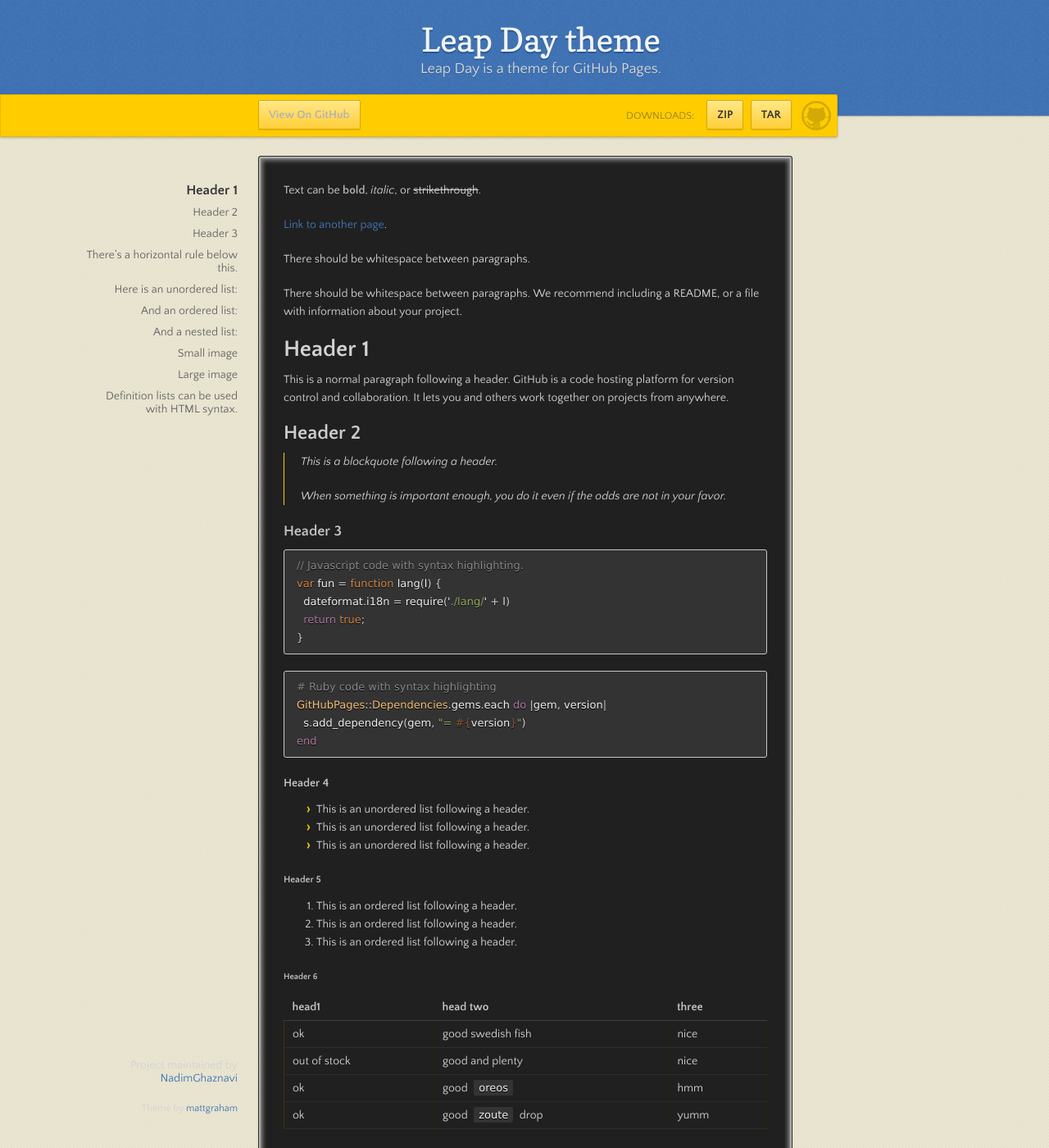
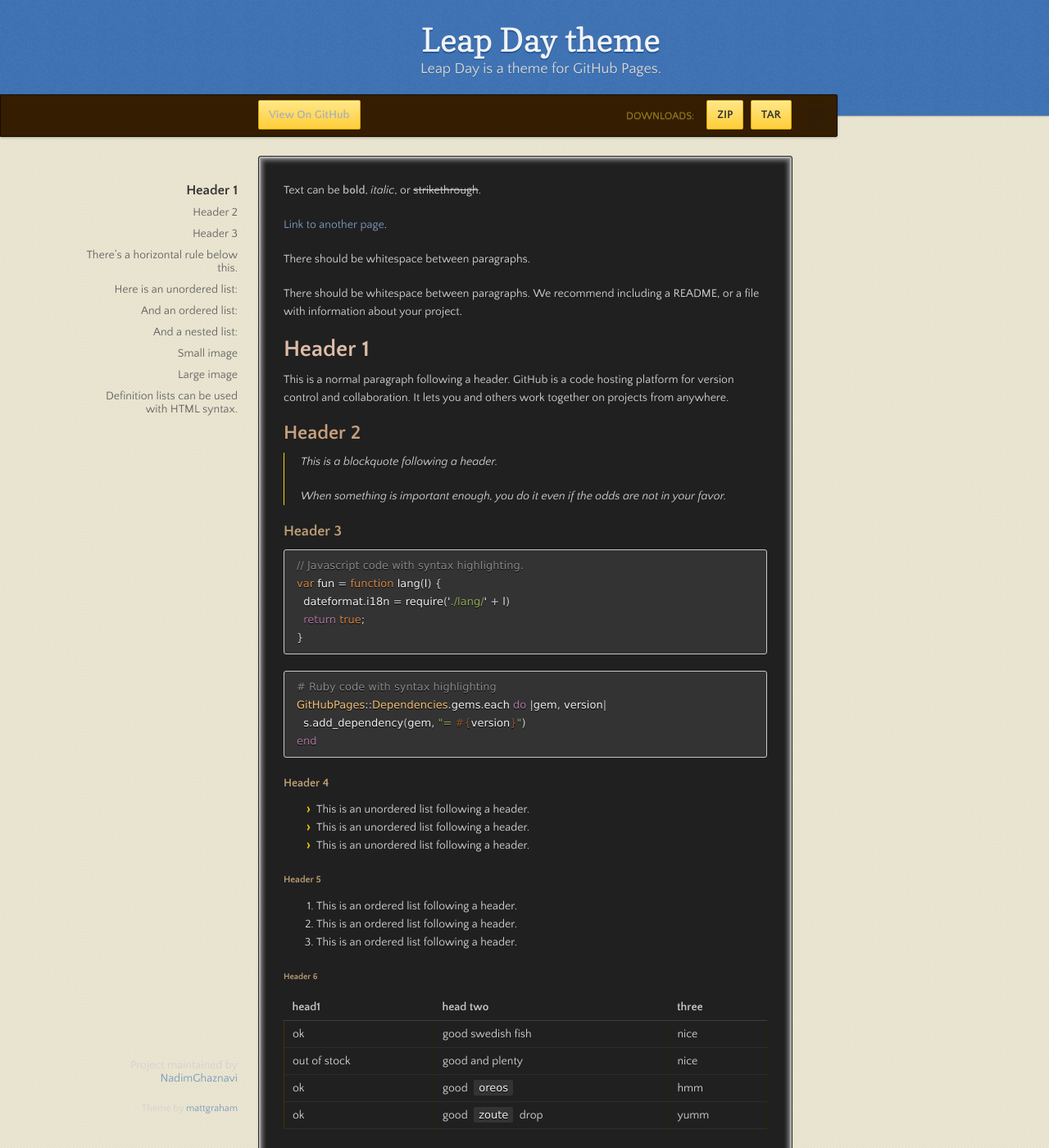
Before and after one commit to NadimGhaznavi/minimax, a Jekyll site: the page built from index.md, in a window 1280 px wide and 1400 px high. Shown: the whole window at 82% size. Built offline with Jekyll 4.4.1, drawn with Linux system fonts in a browser that asks for light colours.

Commit message:
Updated colors

```diff
--- a/_sass/jekyll-theme-leap-day.scss
+++ b/_sass/jekyll-theme-leap-day.scss
@@ -13,11 +13,11 @@ body {
   font-weight:300;
   margin: 0px;
   padding:0px 0 20px 0px;
-  background: url(../images/body-background.png) #333333; /* beige */
+  background: url(../images/body-background.png) #333333;
 }
 
 h1, h2, h3, h4, h5, h6 {
-  color:#d2d2d2;
+  color:#ddbda8;
   margin:0 0 10px;
 }
 
@@ -35,11 +35,11 @@ h1 {
 
 h2 {
   font-size: 24px;
-  color:hsl(0, 0%, 80%);
+  color:hsl(27, 40%, 64%);
 }
 
 h3, h4, h5, h6 {
-  color:#c2c2c2;
+  color:#be9e76;
 }
 
 h3 {
@@ -48,7 +48,7 @@ h3 {
 }
 
 a {
-  color:#4276b6;
+  color:#7d9abd;
   font-weight:400;
   text-decoration:none;
 }
@@ -204,8 +204,8 @@ header {
   margin-right:-382px;
   position: fixed;
   top: 115px;
-  background: #ffcc00;
-  border: 1px solid #f0b500;
+  background: #341d00;
+  border: 1px solid #1a0d00;
   box-shadow: 0px 1px 3px rgba(0,0,0,.25);
   border-radius: 0px 2px 2px 0px;
   padding-right: 10px;
```
Also changed, not shown: assets/images/hr.gif.
